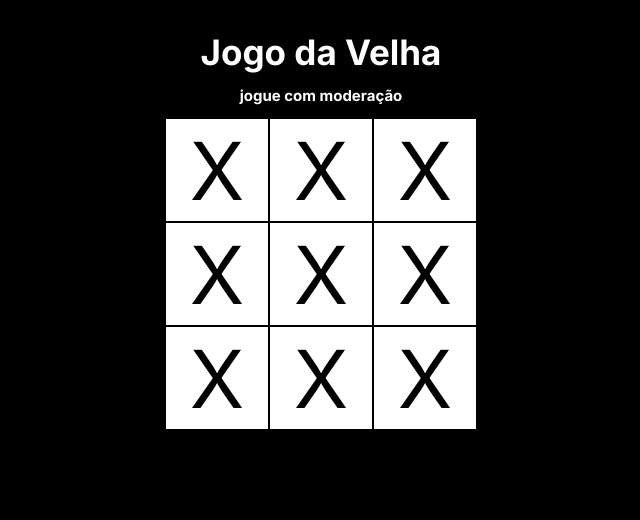
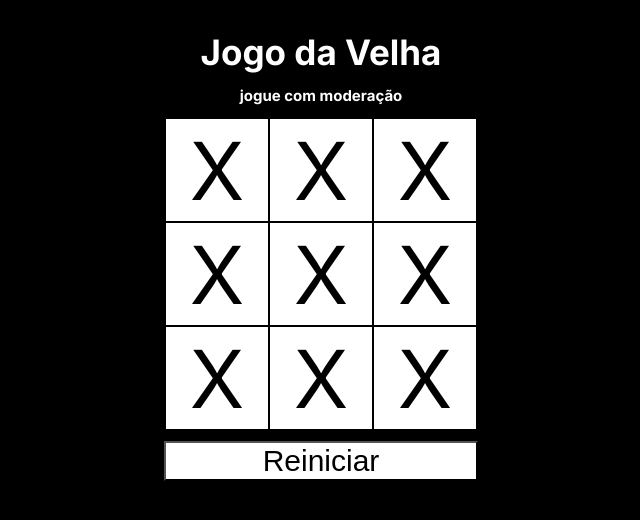
Before and after one commit to rodrigvues/JogoDaVelha-Next.Js, a Next.js app: page / in a window 1280 px wide. Shown: the top 520 px of the page, without its empty margins (319-959 px from the left). Built offline with nearby package versions, Linux system fonts and the light colour scheme.

Commit message:
arrumando pequenos detalhes

```diff
--- a/app/globals.css
+++ b/app/globals.css
@@ -20,6 +20,28 @@ h2 {
     font-size: 15px;
 }
 
+button {
+    background-color:white;
+    font-size: 30px;
+    display: flex;
+    justify-content: center;
+    size: 60px;
+    width: 314px;
+    margin-top: 10px;
+    transition: 0.5s;
+}
+
+button:hover {
+    background-color: gray;
+    border-color: gray;
+}
+
+a {
+    color:black;
+    text-decoration: none;
+    transition: 0.5s;
+}
+
 td {
     width: 100px;
     height: 100px;
--- a/app/page.tsx
+++ b/app/page.tsx
@@ -25,6 +25,9 @@ export default function Home() {
           <td>X</td>
         </tr>
       </table>
+      <button>
+        <a href="http://localhost:3000/">Reiniciar</a>
+      </button>
     </div>
   )
 }
```
